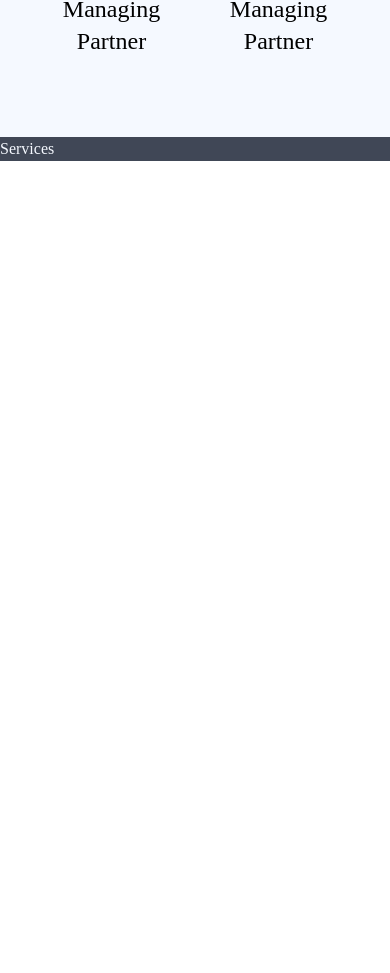
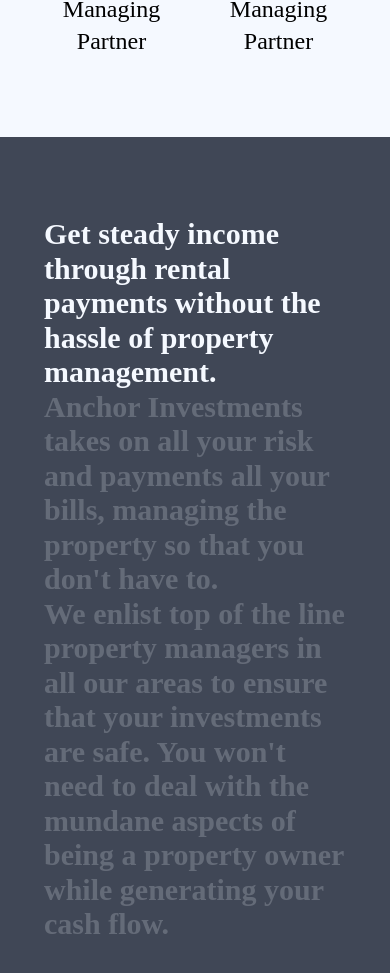
Before and after one commit to nielsmichael/anchor-website, a Next.js app: page / in a window 390 px wide. Shown: the part 1637-2610 px from the top of the page. Before the commit the page ends 1798 px from the top, so only its background shows below. Built offline with nearby package versions, Linux system fonts and the light colour scheme.

Commit message:
Add services component to index, include highlight scrolling effect

```diff
--- a/components/services.tsx
+++ b/components/services.tsx
@@ -1,9 +1,60 @@
-import React from 'react'
+import React, { useContext, useRef } from 'react'
+import classes from '../styles/services.module.css'
+import { ScrollContext } from '../utils/parallax-scroll'
+
+const opacityBlock = (sectionScrolled: number, blockN: number) => {
+  const scrolled = sectionScrolled - blockN
+  if (scrolled >= 0 && scrolled < 1) return 1
+  return 0.2
+}
 
 const Services: React.FC = () => {
+  const { scrollY } = useContext(ScrollContext);
+  const refContainer = useRef<HTMLDivElement>(null);
+
+  // 3 "pages" to focus
+  const pageCount = 3;
+  // set current scroll position to start at zero
+  let scroll = 0;
+
+  const { current: elContainer } = refContainer
+  if (elContainer ) {
+    const { clientHeight, offsetTop } = elContainer
+    const screenHeight = window.innerHeight
+    const halfHeight = screenHeight / 2
+    const percentY = Math.min(clientHeight + halfHeight, Math.max(-screenHeight, scrollY - offsetTop) + halfHeight) / clientHeight
+    scroll = Math.min(pageCount - 0.5, Math.max(0.5, percentY * pageCount))
+  }
+
   return (
-    <div className='bg-anchor-black text-anchor-white'>
-      Services
+    <div ref={refContainer} className="bg-anchor-black text-anchor-white">
+      <div className="min-h-screen max-w-5xl mx-auto px-11 lg:px-20 py-20 md:py-24 lg:py-32 flex flex-col justify-center items-center text-3xl md:text-5xl lg:text-7xl font-semibold">
+        <div className="leading-[1.15]">
+          <div
+            className={classes.servicesTxt}
+            style={{ opacity: opacityBlock(scroll, 0) }}
+          >
+            Get steady income through rental payments without the hassle of
+            property management.
+          </div>
+          <span
+            className={`${classes.servicesTxt} inline-block after:content-['_']`}
+            style={{ opacity: opacityBlock(scroll, 1) }}
+          >
+            Anchor Investments takes on all your risk and payments all your bills,
+            managing the property so that you don't have to.
+          </span>
+          <span
+            className={`${classes.servicesTxt} inline-block`}
+            style={{ opacity: opacityBlock(scroll, 2) }}
+          >
+            We enlist top of the line property managers in all our areas to
+            ensure that your investments are safe. You won't need to
+            deal with the mundane aspects of being a property owner while
+            generating your cash flow.
+          </span>
+        </div>
+      </div>
     </div>
   )
 }
--- /dev/null
+++ b/styles/services.module.css
@@ -0,0 +1,3 @@
+.servicesTxt {
+  transition: opacity 0.5s;
+}
```
